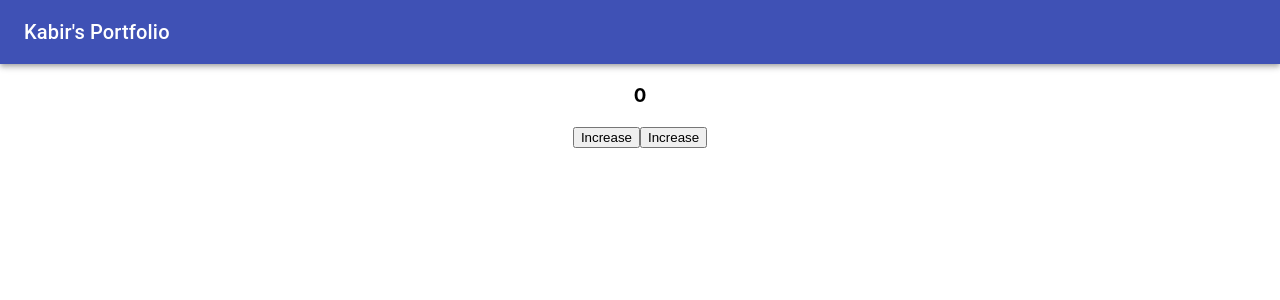
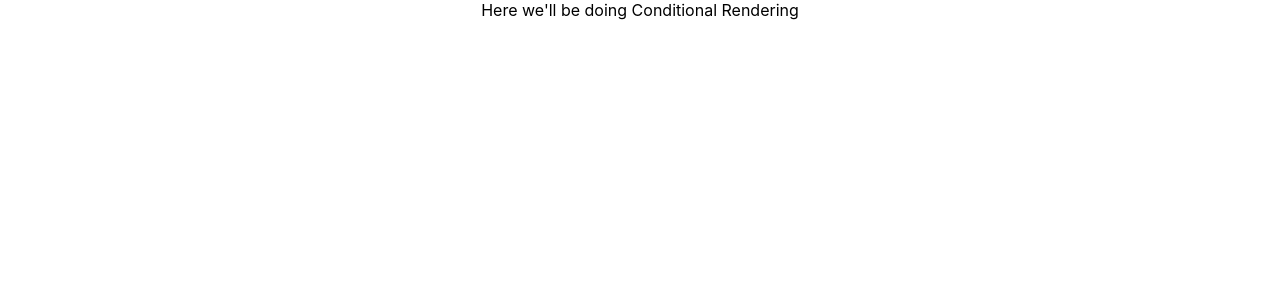
Before and after one commit to kabir-webDev/meterial-UI, a React (Create React App) app: page / in a window 1280 px wide. Shown: the top 300 px of the page. Built offline with nearby package versions, Linux system fonts and the light colour scheme.

Commit message:
Conditional rendering

```diff
--- a/src/App.js
+++ b/src/App.js
@@ -4,14 +4,17 @@ import Material from "./component/Material-UI-Compo/Material";
 // import Header from './component/Header/Header';
 import Navbar from "./component/Material-UI-Compo/Navbar";
 import Huku from "./component/Huku/Huku";
+import Condition from "./component/Condition";
 
 function App() {
   return (
     <div className="App">
-      <Navbar />
+      {/* <Navbar />
       {/* <Header/> */}
-      <div className="margin">{/* <Material /> */}</div>
-      <Huku />
+      {/* <div className="margin"><Material /></div> */}
+      {/* <Huku /> */}
+
+      <Condition />
     </div>
   );
 }
--- /dev/null
+++ b/src/component/Condition.js
@@ -0,0 +1,7 @@
+import React from "react";
+
+function Condition() {
+  return <div>Here we'll be doing Conditional Rendering</div>;
+}
+
+export default Condition;
--- a/src/component/Huku/Huku.js
+++ b/src/component/Huku/Huku.js
@@ -1,6 +1,6 @@
 import React, { useReducer } from "react";
 
-const initialState = 0;
+const initialState = "";
 const reducer = (state, action) => {
   switch (action) {
     case "INCREASE":
```
